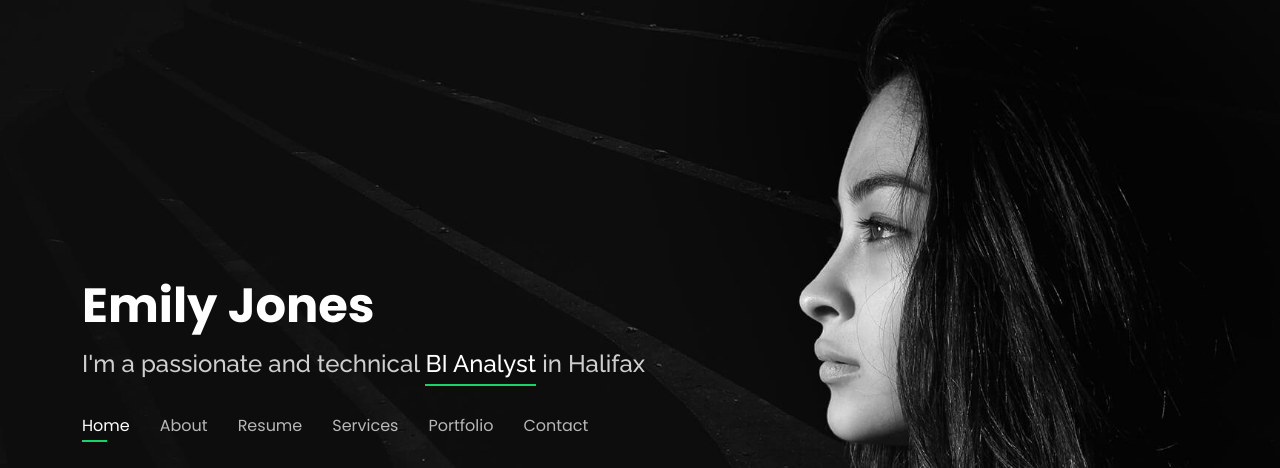
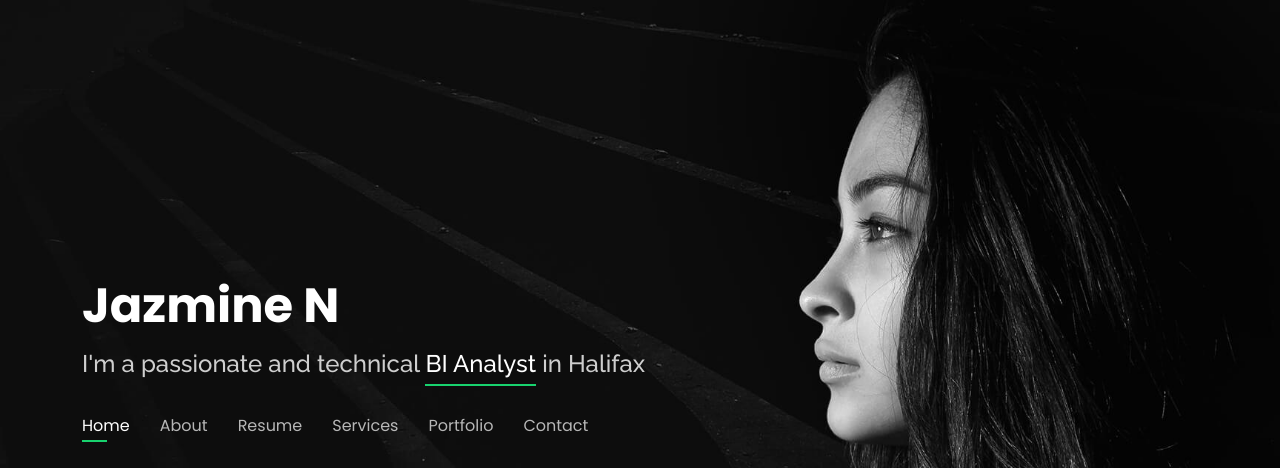
Before and after one commit to JZMNE/jzmne.github.io, a plain HTML site: page index.html in a window 1280 px wide. Shown: the top 468 px of the page. Drawn offline with nearby package versions, Linux system fonts and the light colour scheme.

Commit message:
Update index.html

```diff
--- a/index.html
+++ b/index.html
@@ -41,7 +41,7 @@
   <header id="header">
     <div class="container">
 
-      <h1><a href="index.html">Emily Jones</a></h1>
+      <h1><a href="index.html">Jazmine N</a></h1>
       <!-- Uncomment below if you prefer to use an image logo -->
       <!-- <a href="index.html" class="mr-auto"><img src="assets/img/logo.png" alt="" class="img-fluid"></a> -->
       <h2>I'm a passionate and technical  <span>BI Analyst</span> in Halifax</h2>
```
